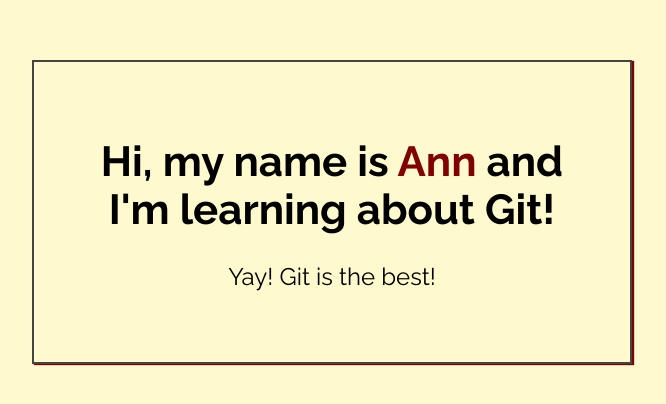
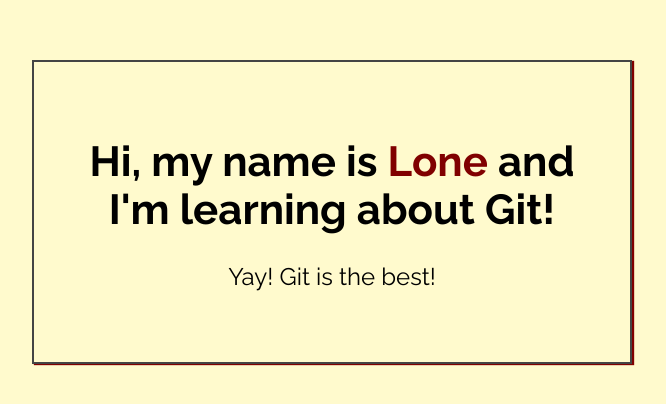
Before and after one commit to lonemortensen/my-first-repo, a plain HTML site: page index.html in a window 1280 px wide. Shown: the part 188-592 px from the top of the page, without its empty margins (308-974 px from the left). Drawn offline with Linux system fonts and the light colour scheme.

Commit message:
Added name to index.html

```diff
--- a/index.html
+++ b/index.html
@@ -14,7 +14,7 @@
 <body>
 
     <div class="greeting">
-        <h1>Hi, my name is <span class="highlight">Ann</span> and I'm learning about Git! </h1>
+        <h1>Hi, my name is <span class="highlight">Lone</span> and I'm learning about Git! </h1>
 
         <p>Yay! Git is the best!</p>
     </div>
```
